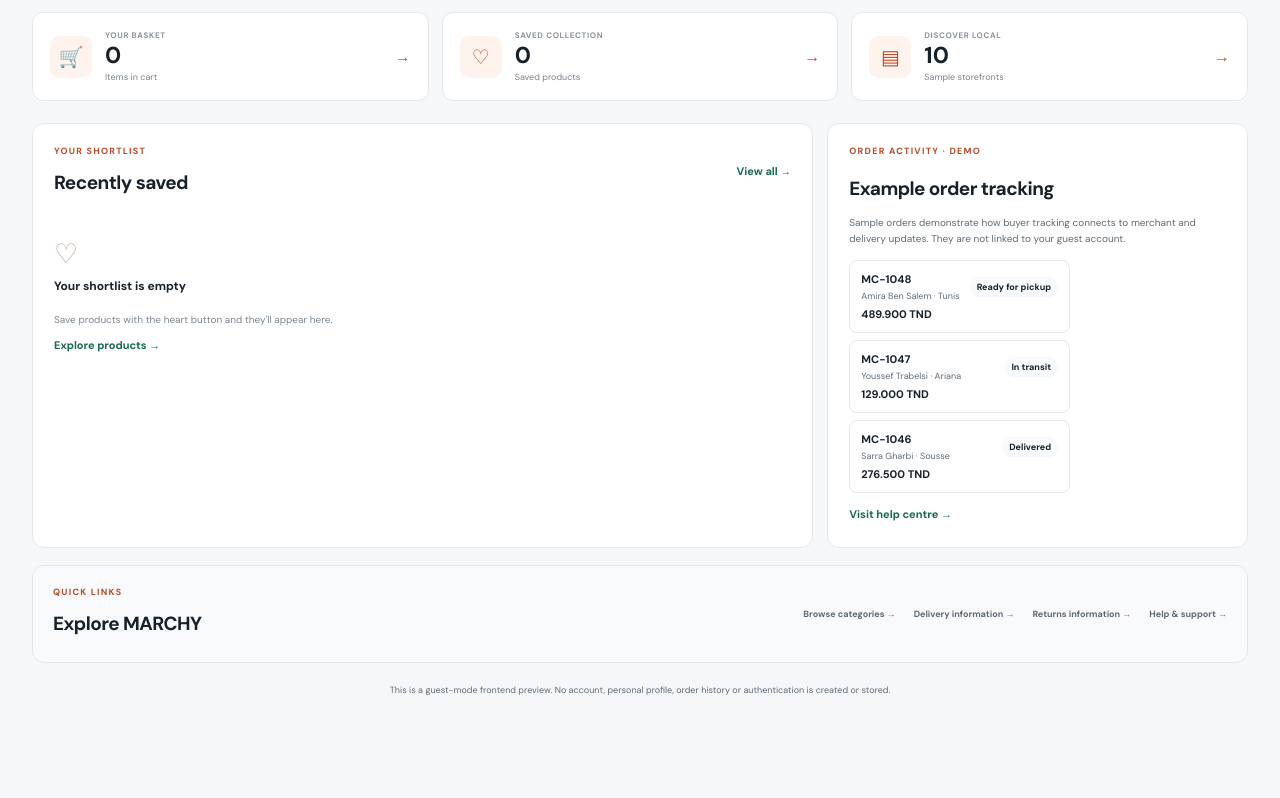
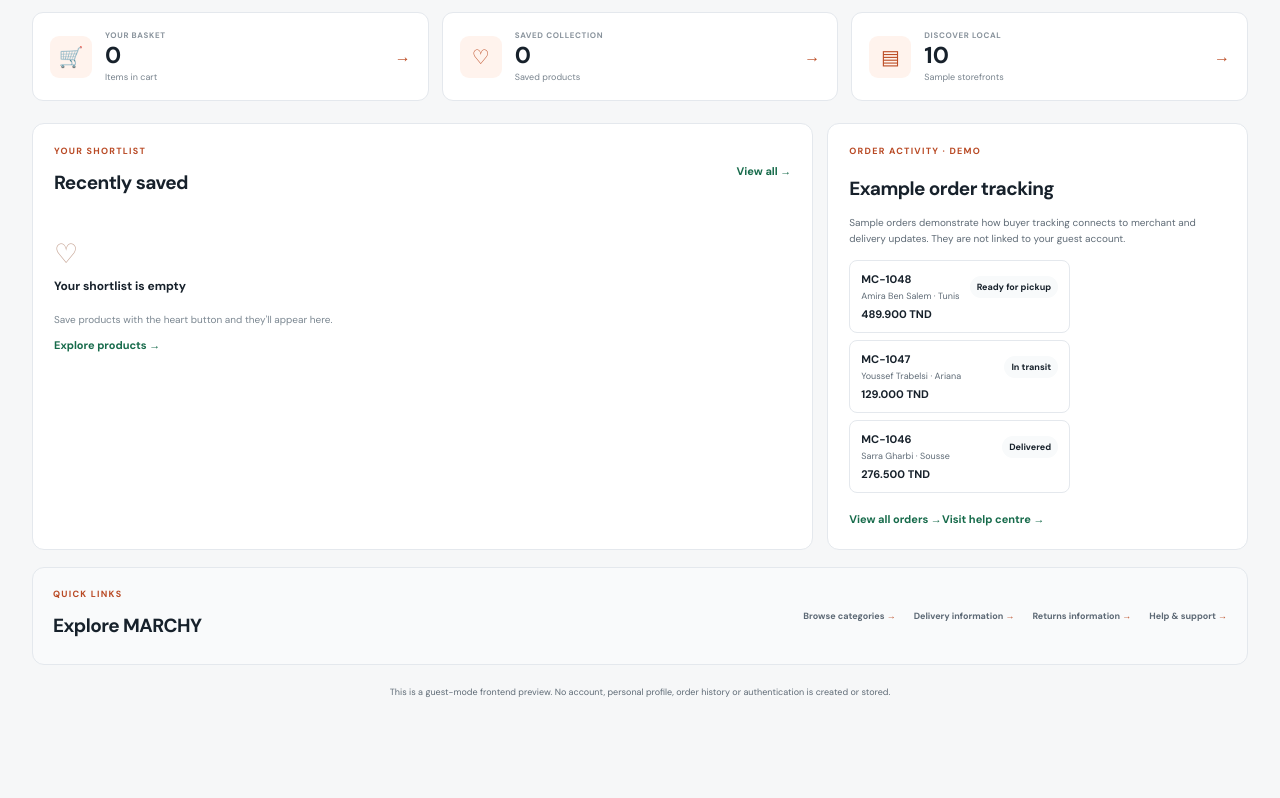
Before and after one commit to medkhalilghdamsi-dev/MARCHY, a React (Vite) app: page /account in a window 1280 px wide. Shown: the part 553-1351 px from the top of the page. Built offline with nearby package versions, Linux system fonts and the light colour scheme.

Commit message:
Link buyer account activity to the full order history page

```diff
--- a/src/pages/SupportPages.jsx
+++ b/src/pages/SupportPages.jsx
@@ -27,7 +27,7 @@ function AccountPage({cart,wishlist,language}) {
    <section className="account-panel"><div className="account-panel-heading"><div><span className="eyebrow">YOUR SHORTLIST</span><h2>Recently saved</h2></div><Link to="/wishlist" className="text-link">View all →</Link></div>
     {savedProducts.length?<div className="account-saved-list">{savedProducts.map(p=><Link to={`/product/${p.id}`} className="account-saved-item" key={p.id}><img onError={e=>{e.currentTarget.onerror=null;e.currentTarget.src='/product-placeholder.svg'}} src={p.image} alt=""/><span><b>{p.name}</b><small>{p.category}</small></span><strong>{money(p.price)}</strong></Link>)}</div>:<div className="account-inline-empty"><span>♡</span><b>Your shortlist is empty</b><p>Save products with the heart button and they'll appear here.</p><Link to="/search" className="text-link">Explore products →</Link></div>}
    </section>
-   <aside className="account-panel account-activity-panel"><span className="eyebrow">ORDER ACTIVITY · DEMO</span><h2>Example order tracking</h2><p className="account-demo-caption">Sample orders demonstrate how buyer tracking connects to merchant and delivery updates. They are not linked to your guest account.</p><div className="account-demo-orders">{orders.slice(0,3).map(order=><Link className="account-demo-order" to={'/orders/' + order.id} key={order.id}><span><b>{order.id}</b><small>{order.buyer} · {order.city}</small></span><span className="account-demo-order-status">{order.status}</span><strong>{money(order.total)}</strong></Link>)}</div><Link to="/help" className="text-link">Visit help centre →</Link></aside>
+   <aside className="account-panel account-activity-panel"><span className="eyebrow">ORDER ACTIVITY · DEMO</span><h2>Example order tracking</h2><p className="account-demo-caption">Sample orders demonstrate how buyer tracking connects to merchant and delivery updates. They are not linked to your guest account.</p><div className="account-demo-orders">{orders.slice(0,3).map(order=><Link className="account-demo-order" to={'/orders/' + order.id} key={order.id}><span><b>{order.id}</b><small>{order.buyer} · {order.city}</small></span><span className="account-demo-order-status">{order.status}</span><strong>{money(order.total)}</strong></Link>)}</div><div className="account-orders-links"><Link to="/orders" className="text-link">View all orders →</Link><Link to="/help" className="text-link">Visit help centre →</Link></div></aside>
   </div>
   {recentProducts.length>0&&<section className="account-recently-viewed"><div className="account-panel-heading"><div><span className="eyebrow">PICK UP WHERE YOU LEFT OFF</span><h2>Recently viewed</h2><p>Products you opened on this device.</p></div><button type="button" className="account-clear-recent" onClick={clearRecentlyViewed}>Clear history</button></div><div className="account-recent-grid">{recentProducts.map(p=><Link to={`/product/${p.id}`} className="account-recent-card" key={p.id}><img src={p.image} alt="" onError={e=>{e.currentTarget.onerror=null;e.currentTarget.src='/product-placeholder.svg'}}/><span><b>{p.name}</b><small>{p.category}</small><strong>{money(p.price)}</strong></span></Link>)}</div></section>}
   <section className="account-shortcuts"><div><span className="eyebrow">QUICK LINKS</span><h2>Explore MARCHY</h2></div><div><Link to="/categories">Browse categories <span>→</span></Link><Link to="/delivery">Delivery information <span>→</span></Link><Link to="/returns">Returns information <span>→</span></Link><Link to="/help">Help & support <span>→</span></Link></div></section>
```
